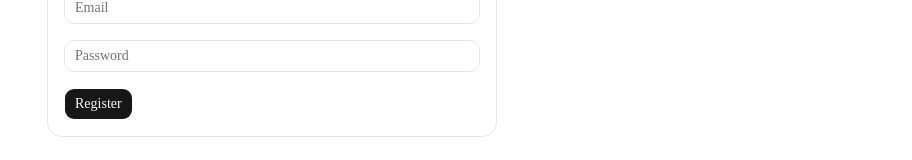
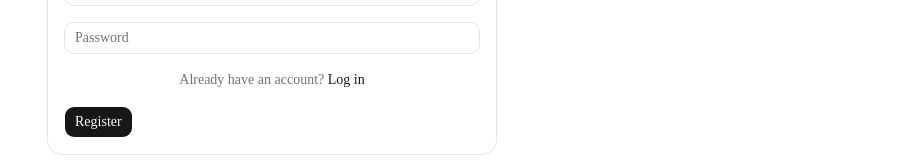
Before and after one commit to raulodev/tickr-app, a Next.js app: page /register in a window 1280 px wide. Shown: the part 447-607 px from the top of the page, without its empty margins (368-1280 px from the left). Built offline with nearby package versions, Linux system fonts and the light colour scheme; no server answers.

Commit message:
feat(auth): add links to login and register forms for better navigation

```diff
--- a/features/auth/login-form.tsx
+++ b/features/auth/login-form.tsx
@@ -15,6 +15,7 @@ import { useAuthControllerLogin } from "@/generated/api";
 import type { ApiErrorResponseDto } from "@/generated/api/model";
 import { zodResolver } from "@hookform/resolvers/zod";
 import { isAxiosError } from "axios";
+import Link from "next/link";
 import { useTranslations } from "next-intl";
 import { redirect } from "next/navigation";
 import { useForm } from "react-hook-form";
@@ -102,7 +103,17 @@ export function LoginForm() {
               {t("validation.passwordMin")}
             </p>
           )}
-          {/* TODO: connect to register form */}
+
+          <p className="text-center text-sm text-muted-foreground">
+            {t("login.noAccount")}{" "}
+            <Link
+              href="/register"
+              className="font-medium text-primary underline-offset-4 hover:underline"
+            >
+              {t("login.signUp")}
+            </Link>
+          </p>
+
           <Button type="submit" disabled={isSubmitting}>
             {t("login.submit")}
             {isPending && <Spinner data-icon="inline-start" />}
--- a/features/auth/register-form.tsx
+++ b/features/auth/register-form.tsx
@@ -15,6 +15,7 @@ import { useAuthControllerRegister } from "@/generated/api";
 import type { ApiErrorResponseDto } from "@/generated/api/model";
 import { zodResolver } from "@hookform/resolvers/zod";
 import { isAxiosError } from "axios";
+import Link from "next/link";
 import { useTranslations } from "next-intl";
 import { redirect } from "next/navigation";
 import { useForm } from "react-hook-form";
@@ -143,7 +144,17 @@ export function RegisterForm() {
               {t("validation.passwordMin")}
             </p>
           )}
-          {/* TODO: connect to login form */}
+
+          <p className="text-center text-sm text-muted-foreground">
+            {t("register.haveAccount")}{" "}
+            <Link
+              href="/login"
+              className="font-medium text-primary underline-offset-4 hover:underline"
+            >
+              {t("register.signIn")}
+            </Link>
+          </p>
+
           <Button type="submit" disabled={isSubmitting}>
             {t("register.submit")}
             {isPending && <Spinner data-icon="inline-start" />}
--- a/messages/en.json
+++ b/messages/en.json
@@ -23,6 +23,8 @@
     "register": {
       "title": "Register",
       "subtitle": "Create a new account",
+      "haveAccount": "Already have an account?",
+      "signIn": "Log in",
       "submit": "Register"
     }
   },
--- a/messages/es.json
+++ b/messages/es.json
@@ -23,6 +23,8 @@
     "register": {
       "title": "Registrar",
       "subtitle": "Crear una cuenta",
+      "haveAccount": "¿Ya tienes una cuenta?",
+      "signIn": "Inicia sesión",
       "submit": "Registrar"
     }
   },
```
